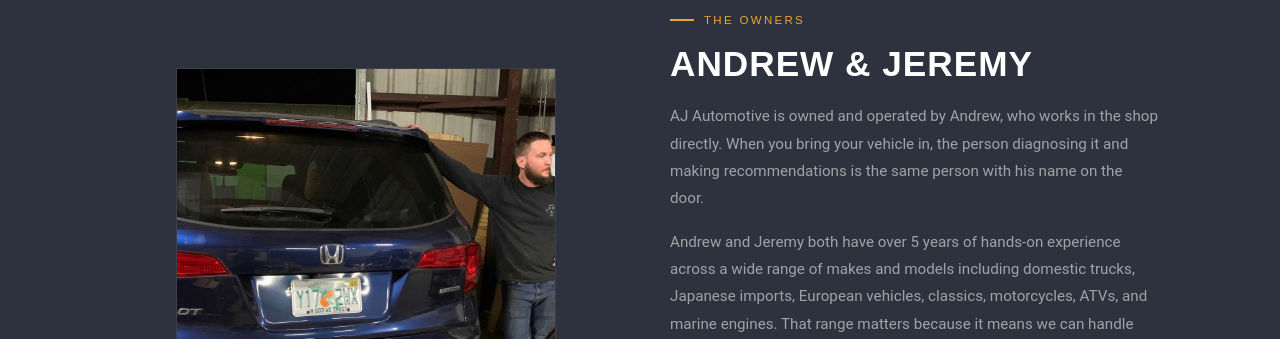
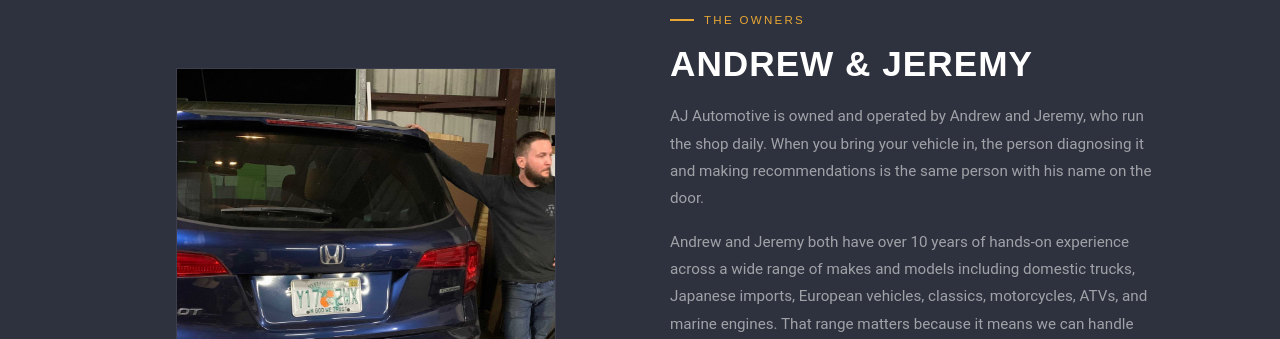
Before and after one commit to JamesBrownR/AJ-Auto-Repair, a Jekyll site: the page built from about/index.html, in a window 1280 px wide and 900 px high, scrolled down 927 px. Shown: the part 153-492 px from the top of the window. Built offline with Jekyll 4.4.1, drawn with Linux system fonts in a browser that asks for light colours; nearby versions of some CDN libraries; some web fonts are replaced; library files that are not in the unit come from our copies; some of the changed text lies outside the part shown.

Commit message:
Update index.html

```diff
--- a/about/index.html
+++ b/about/index.html
@@ -366,8 +366,8 @@ description: AJ Automotive Services is a locally owned auto repair shop in Eusti
             <div class="about-split__body">
                 <div class="about-eyebrow">The Owners</div>
                 <h2>Andrew &amp; Jeremy</h2>
-                <p>AJ Automotive is owned and operated by Andrew, who works in the shop directly. When you bring your vehicle in, the person diagnosing it and making recommendations is the same person with his name on the door.</p>
-                <p>Andrew and Jeremy both have over 5 years of hands-on experience across a wide range of makes and models including domestic trucks, Japanese imports, European vehicles, classics, motorcycles, ATVs, and marine engines. That range matters because it means we can handle what most shops turn away.</p>
+                <p>AJ Automotive is owned and operated by Andrew and Jeremy, who run the shop daily. When you bring your vehicle in, the person diagnosing it and making recommendations is the same person with his name on the door.</p>
+                <p>Andrew and Jeremy both have over 10 years of hands-on experience across a wide range of makes and models including domestic trucks, Japanese imports, European vehicles, classics, motorcycles, ATVs, and marine engines. That range matters because it means we can handle what most shops turn away.</p>
                 <p>The shop stays small by design. Every vehicle gets the owners' attention, not whoever happens to be available. That is not something a larger operation can offer.</p>
                 <div class="about-review">
                     <p>"Jeremy and Andrew always do an amazing job on my car. Very professional."</p>
```
